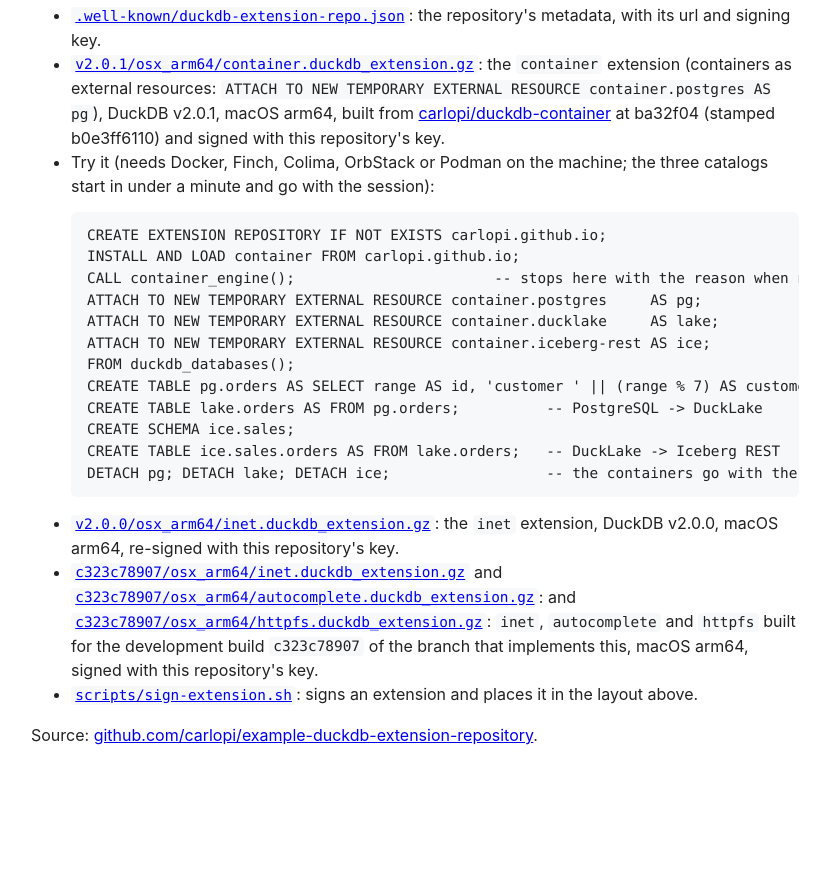
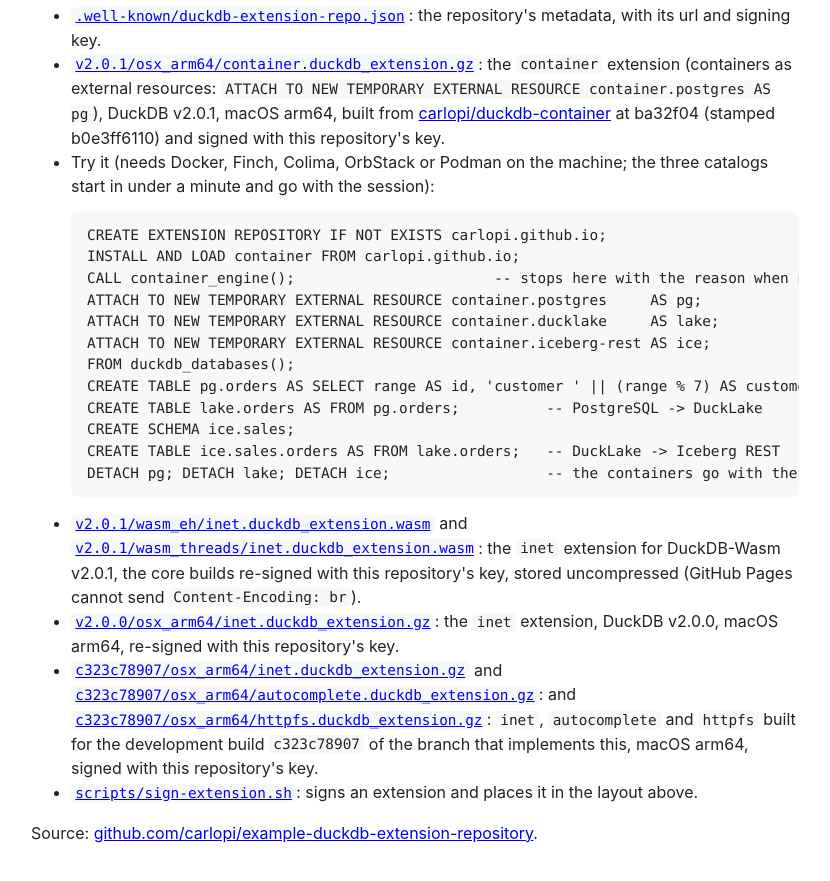
Before and after one commit to carlopi/example-duckdb-extension-repository, a plain HTML site: page index.html in a window 1280 px wide. Shown: the part 885-1766 px from the top of the page, without its empty margins (225-1055 px from the left). Before the commit the page ends 1680 px from the top, so only its background shows below. Drawn offline with Linux system fonts and the light colour scheme.

Commit message:
inet v2.0.1 for wasm_eh and wasm_threads: core builds re-signed with the repository key, uncompressed; sign script learns .duckdb_extension.wasm

```diff
--- a/index.html
+++ b/index.html
@@ -61,6 +61,7 @@ CREATE TABLE lake.orders AS FROM pg.orders;          -- PostgreSQL -&gt; DuckLak
 CREATE SCHEMA ice.sales;
 CREATE TABLE ice.sales.orders AS FROM lake.orders;   -- DuckLake -&gt; Iceberg REST
 DETACH pg; DETACH lake; DETACH ice;                  -- the containers go with the session</pre></li>
+  <li><a href="v2.0.1/wasm_eh/inet.duckdb_extension.wasm"><code>v2.0.1/wasm_eh/inet.duckdb_extension.wasm</code></a> and <a href="v2.0.1/wasm_threads/inet.duckdb_extension.wasm"><code>v2.0.1/wasm_threads/inet.duckdb_extension.wasm</code></a>: the <code>inet</code> extension for DuckDB-Wasm v2.0.1, the core builds re-signed with this repository's key, stored uncompressed (GitHub Pages cannot send <code>Content-Encoding: br</code>).</li>
   <li><a href="v2.0.0/osx_arm64/inet.duckdb_extension.gz"><code>v2.0.0/osx_arm64/inet.duckdb_extension.gz</code></a>: the <code>inet</code> extension, DuckDB v2.0.0, macOS arm64, re-signed with this repository's key.</li>
   <li><a href="c323c78907/osx_arm64/inet.duckdb_extension.gz"><code>c323c78907/osx_arm64/inet.duckdb_extension.gz</code></a> and <a href="c323c78907/osx_arm64/autocomplete.duckdb_extension.gz"><code>c323c78907/osx_arm64/autocomplete.duckdb_extension.gz</code></a>: and <a href="c323c78907/osx_arm64/httpfs.duckdb_extension.gz"><code>c323c78907/osx_arm64/httpfs.duckdb_extension.gz</code></a>: <code>inet</code>, <code>autocomplete</code> and <code>httpfs</code> built for the development build <code>c323c78907</code> of the branch that implements this, macOS arm64, signed with this repository's key.</li>
   <li><a href="https://github.com/carlopi/example-duckdb-extension-repository/blob/main/scripts/sign-extension.sh"><code>scripts/sign-extension.sh</code></a>: signs an extension and places it in the layout above.</li>
```
Also changed, not shown: 4 other files.
